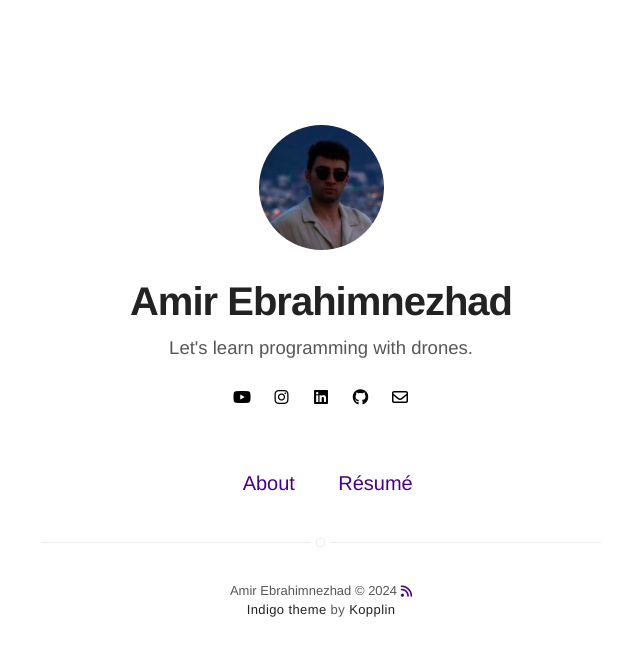
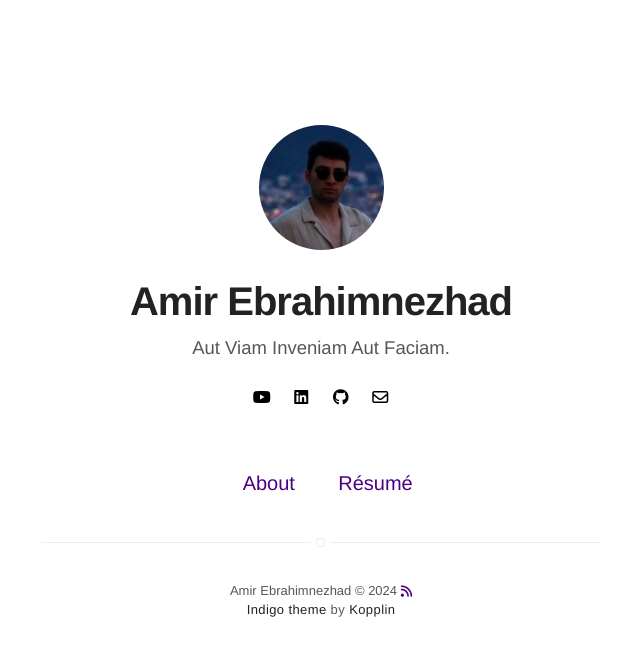
Before and after one commit to amirtronix/amirtronix.github.io, a Jekyll site: the page built from index.html, in a window 1280 px wide. Shown: the top 656 px of the page, without its empty margins (319-959 px from the left). Built offline with Jekyll 4.4.1, drawn with Linux system fonts in a browser that asks for light colours; nearby versions of some CDN libraries.

Commit message:
_config.yml: remove instagram

```diff
--- a/_config.yml
+++ b/_config.yml
@@ -1,6 +1,6 @@
 # main text of home
 title: Amir Ebrahimnezhad
-bio: Let's learn programming with drones.
+bio: Aut Viam Inveniam Aut Faciam.
 
 # twitter summary info
 description: A blog about technology and stuff related
@@ -35,7 +35,7 @@ disqus:
 
 # if you don't have any of social below, comment the line
 # youtube: RoboticsLegion
-instagram: amirtronics
+# instagram: amirtronics
 linkedin: amirtronix
 github: amirtronix
 email: info@amirtroix.com
```
